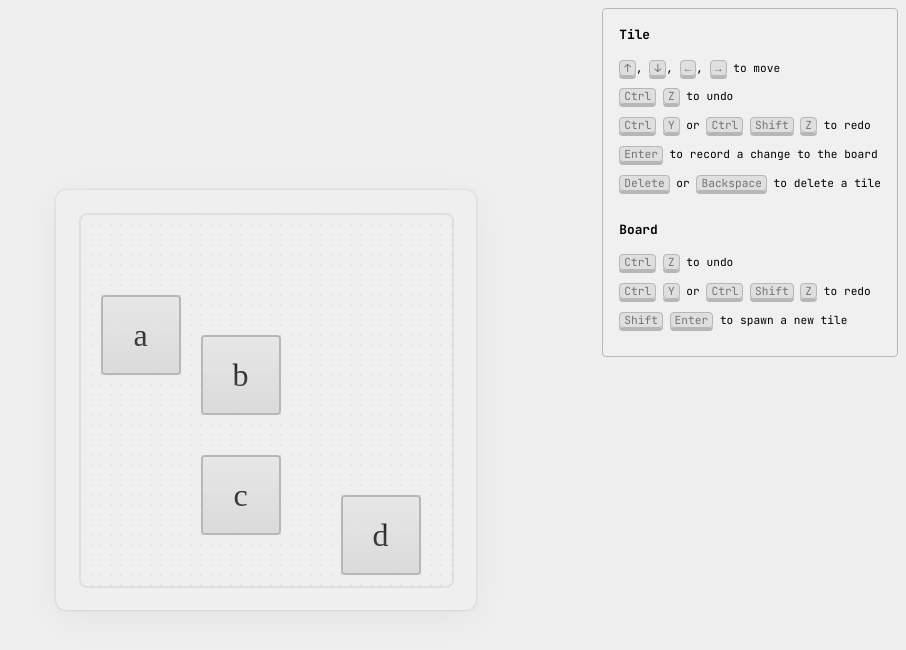
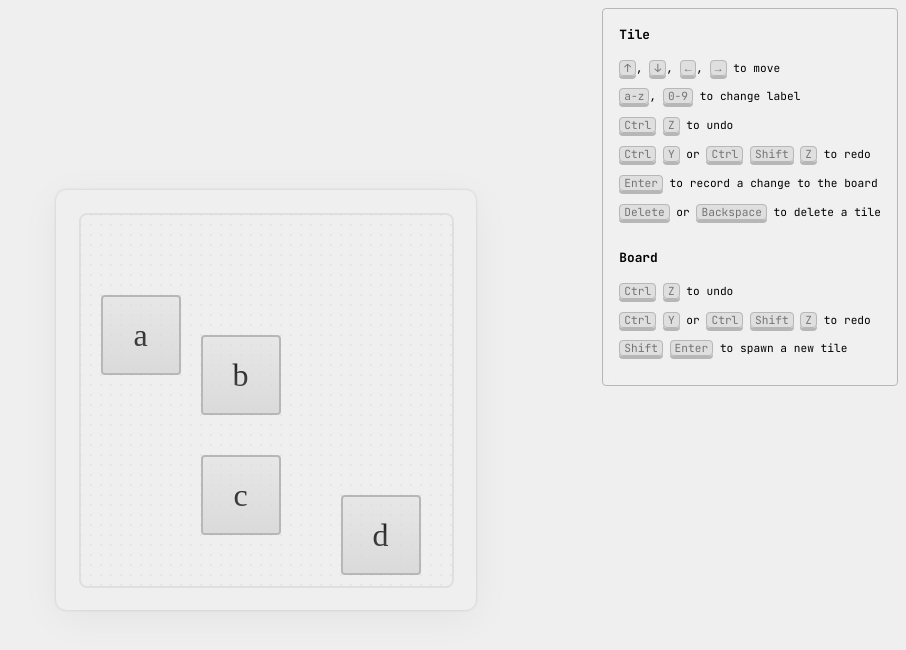
Before and after one commit to JonoMacC/rewindjs, a website with bundled scripts: page src/index.html in a window 1280 px wide. Shown: the whole page, without its empty margins (374-1280 px from the left). Built offline with nearby package versions, Linux system fonts and the light colour scheme; a web font is replaced by a local one.

Commit message:
docs: add helper text for changing tile label.

```diff
--- a/src/index.html
+++ b/src/index.html
@@ -28,6 +28,11 @@
               <kbd>←</kbd>,
               <kbd>→</kbd>
               to move
+            </li>
+            <li>
+              <kbd>a-z</kbd>,
+              <kbd>0-9</kbd>
+              to change label
             </li>
             <li><kbd>Ctrl</kbd>
               <kbd>Z</kbd>
```
